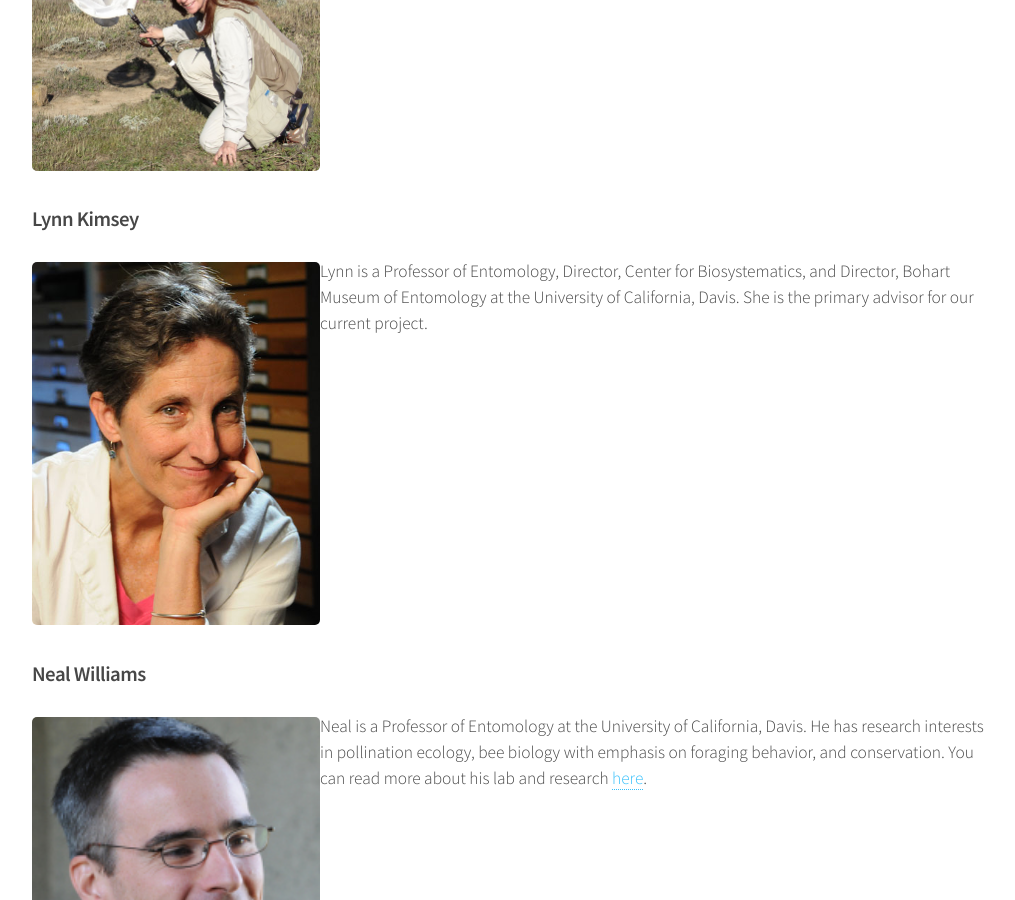
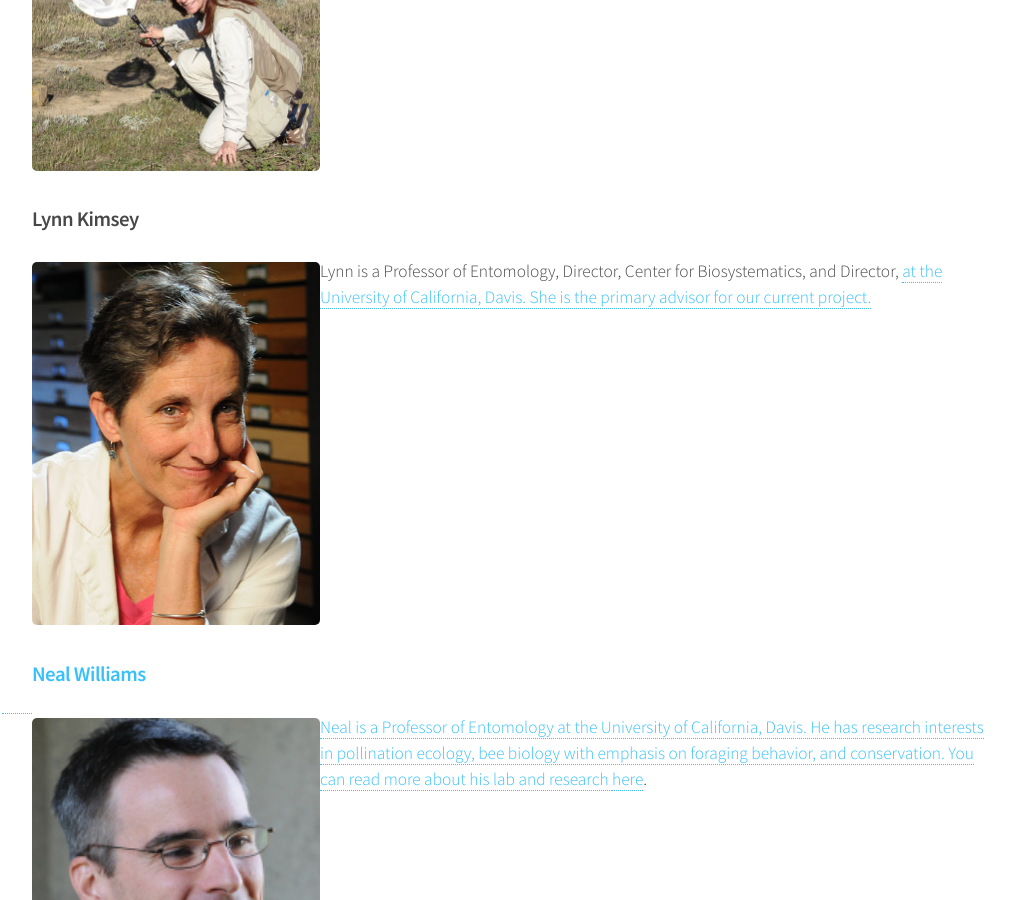
Before and after one commit to desertbees/desertbees.github.io, a Jekyll site: the page built from team.html, in a window 1280 px wide and 900 px high, scrolled down 534 px. Shown: the whole window, without its empty margins (128-1143 px from the left). Built offline with Jekyll 4.4.1, drawn with Linux system fonts in a browser that asks for light colours.

Commit message:
added link

```diff
--- a/team.html
+++ b/team.html
@@ -34,7 +34,7 @@
 							<div class="box post">
 					<span class="image left"><img src="{{ site.baseurl }}/assets/images/lynn_bio_pic.jpg" alt=""  /></span>
 
-					<p>Lynn is a Professor of Entomology, Director, Center for Biosystematics, and Director, Bohart Museum of Entomology at
+					<p>Lynn is a Professor of Entomology, Director, Center for Biosystematics, and Director, <a href="http://bohart.ucdavis.edu"Bohart Museum of Entomology</a> at
 						the University of California, Davis. She is the primary advisor for our current project.</p>
 </article>
 
```
